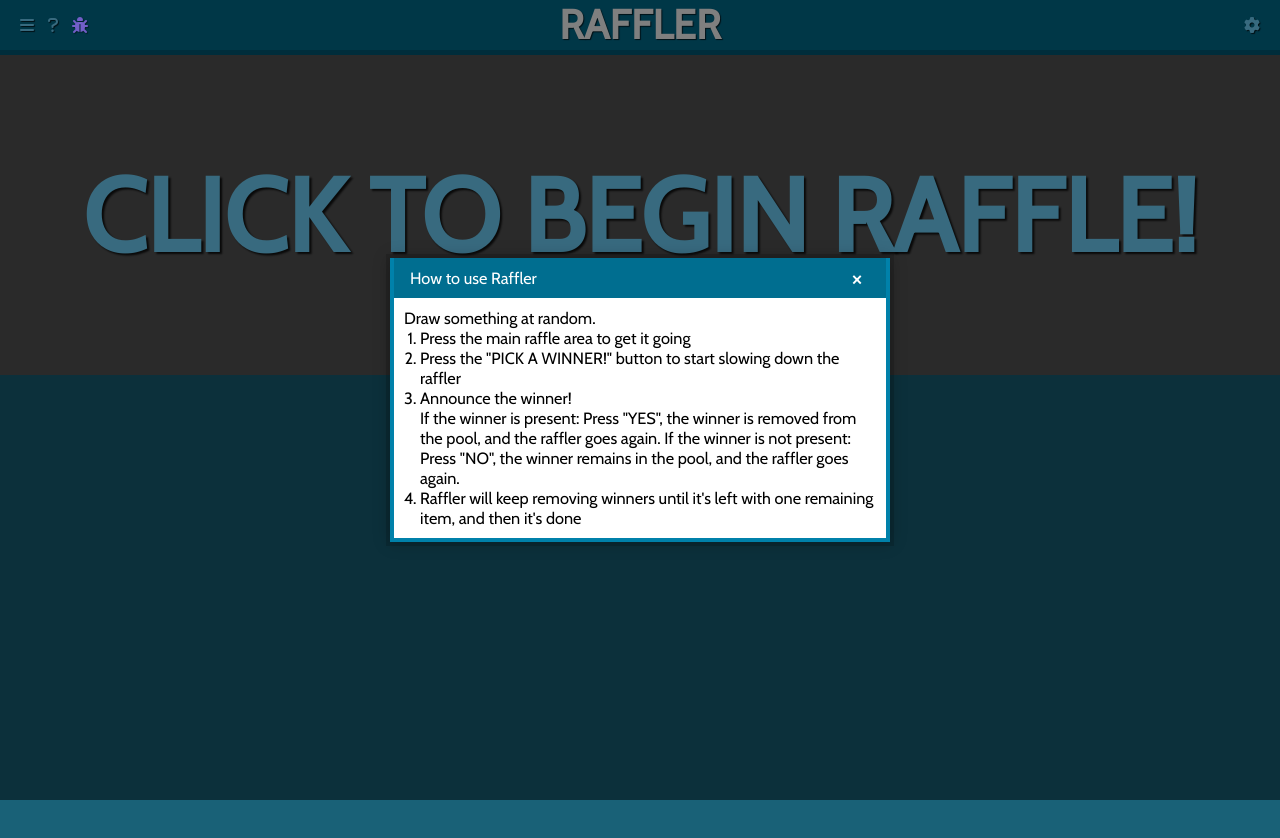
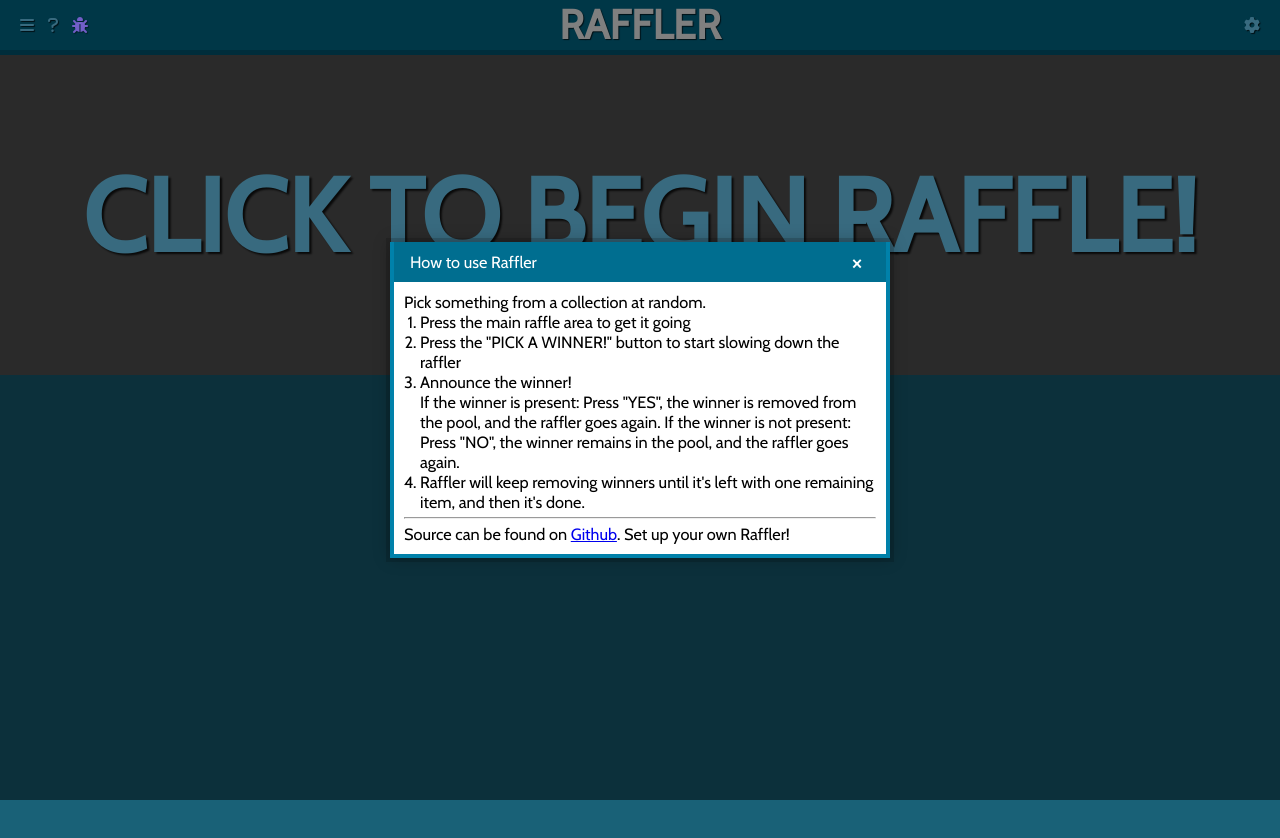
Before and after one commit to michaelchadwick/raffler, a plain HTML site: page index.html in a window 1280 px wide. Both pictures are taken after a click on the button 53 px from the left and 25 px from the top of the page. Drawn offline with nearby package versions, Linux system fonts and the light colour scheme; a web font is replaced by a local one.

Commit message:
added source link in help modal

```diff
--- a/assets/css/app.css
+++ b/assets/css/app.css
@@ -63,6 +63,10 @@ ul {
   ul li {
     line-height: 1.3em;
   }
+
+hr {
+  margin: 5px 0;
+}
 
 audio#talkify-audio {
   border-radius: 0;
--- a/assets/js/app/main.js
+++ b/assets/js/app/main.js
@@ -13,7 +13,7 @@ async function modalOpen(type) {
     case 'help':
       this.myModal = new Modal('perm', 'How to use Raffler',
         `
-          <p>Draw something at random.</p>
+          <p>Pick something from a collection at random.</p>
 
           <ol class="help">
             <li>Press the main raffle area to get it going</li>
@@ -22,8 +22,12 @@ async function modalOpen(type) {
               <p>If the winner is present: Press "YES", the winner is removed from the pool, and the raffler goes again. If the winner is not present: Press "NO", the winner remains in the pool, and the raffler goes again.</p>
               </p>
             </li>
-            <li>Raffler will keep removing winners until it's left with one remaining item, and then it's done</li>
+            <li>Raffler will keep removing winners until it's left with one remaining item, and then it's done.</li>
           </ol>
+
+          <hr />
+
+          <p>Source can be found on <a href="https://github.com/michaelchadwick/raffler">Github</a>. Set up your own Raffler!</p>
         `,
         null,
         null
```
